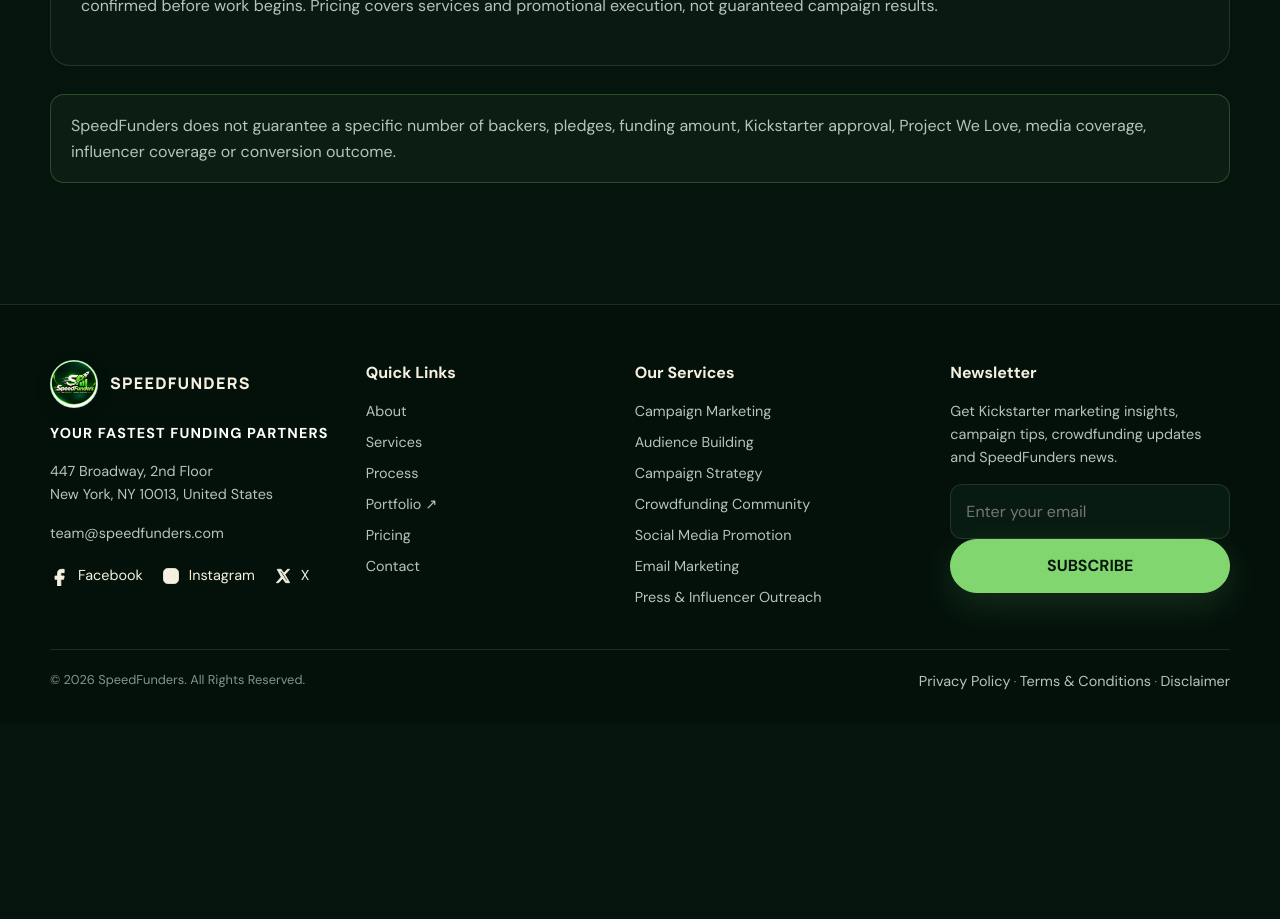
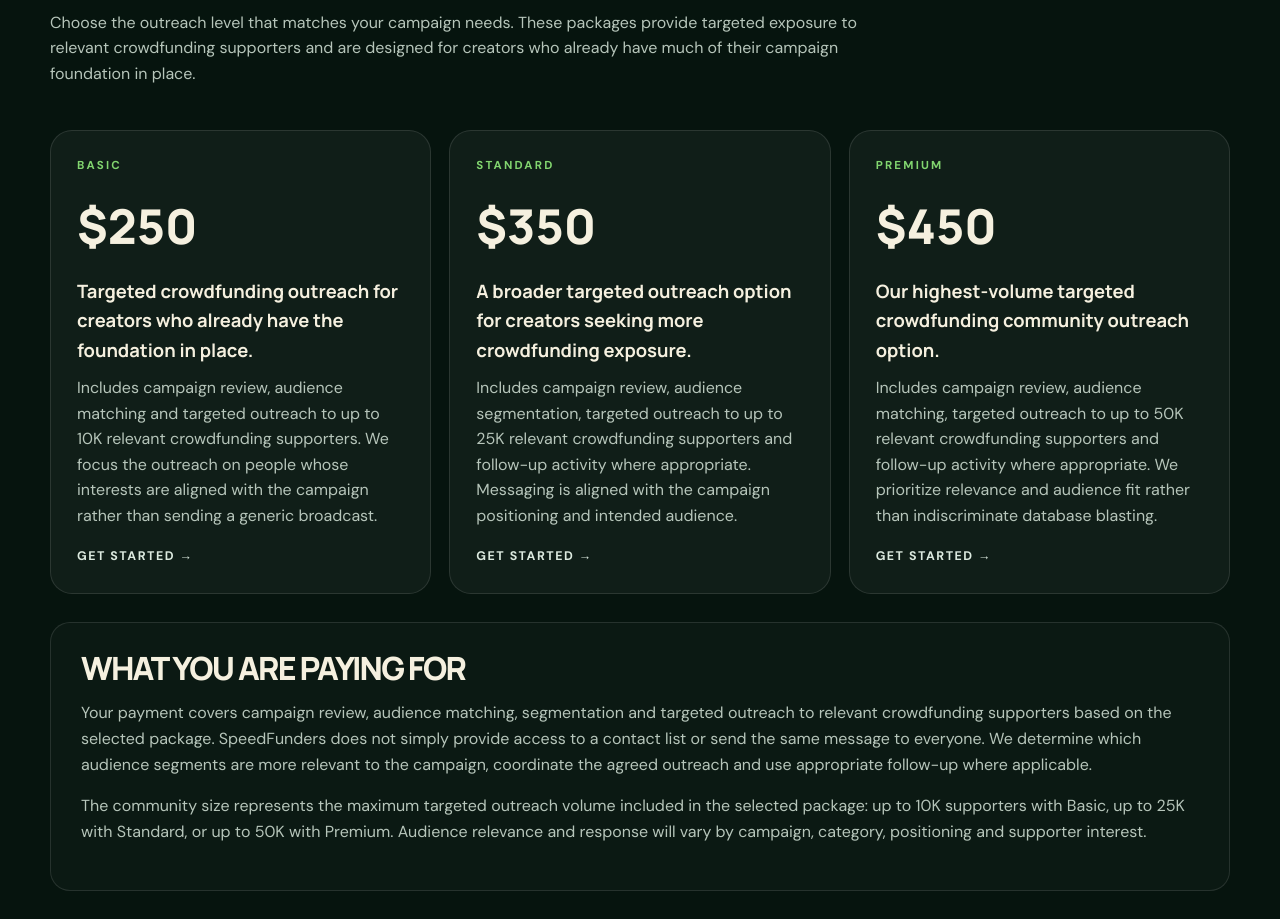
Before and after one commit to richnessofeyeno-hash/speedfunderwebsite, a Next.js app: page /pricing in a window 1280 px wide. Shown: the part 1240-2159 px from the top of the page. Before the commit the page ends 1963 px from the top, so only its background shows below. Built offline with nearby package versions, Linux system fonts and the light colour scheme.

Commit message:
Updated pricing

```diff
--- a/app/pricing/page.tsx
+++ b/app/pricing/page.tsx
@@ -5,11 +5,61 @@
   ['LAUNCH','$800','For creators ready to launch or currently launching.','We handle launch promotion, email marketing, community outreach, social promotion, campaign messaging, promotional coordination, monitoring and agreed launch-period optimization.'],
   ['FULL CAMPAIGN MANAGEMENT','$1,200','Our flagship end-to-end campaign support option.','We combine the agreed preparation and launch workflow into one complete management engagement, covering strategy, campaign optimization, audience building, email marketing, outreach, promotional coordination, monitoring and optimization.'],
 ];
-
+const communityPlans = [
+  [
+    'BASIC',
+    '$250',
+    'Targeted crowdfunding outreach for creators who already have the foundation in place.',
+    'Includes campaign review, audience matching and targeted outreach to up to 10K relevant crowdfunding supporters. We focus the outreach on people whose interests are aligned with the campaign rather than sending a generic broadcast.'
+  ],
+  [
+    'STANDARD',
+    '$350',
+    'A broader targeted outreach option for creators seeking more crowdfunding exposure.',
+    'Includes campaign review, audience segmentation, targeted outreach to up to 25K relevant crowdfunding supporters and follow-up activity where appropriate. Messaging is aligned with the campaign positioning and intended audience.'
+  ],
+  [
+    'PREMIUM',
+    '$450',
+    'Our highest-volume targeted crowdfunding community outreach option.',
+    'Includes campaign review, audience matching, targeted outreach to up to 50K relevant crowdfunding supporters and follow-up activity where appropriate. We prioritize relevance and audience fit rather than indiscriminate database blasting.'
+  ],
+];
 export default function Page(){
   return <Shell eyebrow="Pricing" title="CLEAR PRICING. CLEAR SCOPE.">
     <section className="section"><div className="container">
       <div className="pricing three">{plans.map(([name,price,best,body],i)=><article className={`card price-card ${i===2?'featured':''}`} key={name}><div className="eyebrow">{name}</div><div className="price">{price}</div><h3>{best}</h3><p>{body}</p><a className="text-link" href="/contact">GET STARTED →</a></article>)}</div>
+      <section className="community-pricing-section">
+  <div className="section-head">
+    <div className="eyebrow">Our Backers Community</div>
+    <h2 className="display">TARGETED CROWDFUNDING OUTREACH.</h2>
+    <p className="muted">
+      Choose the outreach level that matches your campaign needs. These packages provide targeted exposure to relevant crowdfunding supporters and are designed for creators who already have much of their campaign foundation in place.
+    </p>
+  </div>
+
+  <div className="pricing three">
+    {communityPlans.map(([name,price,best,body]) => (
+      <article className="card price-card community-price-card" key={name}>
+        <div className="eyebrow">{name}</div>
+        <div className="price">{price}</div>
+        <h3>{best}</h3>
+        <p>{body}</p>
+        <a className="text-link" href="/contact">GET STARTED →</a>
+      </article>
+    ))}
+  </div>
+
+  <div className="pricing-note community-pricing-note">
+    <h3 className="display">WHAT YOU ARE PAYING FOR</h3>
+    <p>
+      Your payment covers campaign review, audience matching, segmentation and targeted outreach to relevant crowdfunding supporters based on the selected package. SpeedFunders does not simply provide access to a contact list or send the same message to everyone. We determine which audience segments are more relevant to the campaign, coordinate the agreed outreach and use appropriate follow-up where applicable.
+    </p>
+    <p>
+      The community size represents the maximum targeted outreach volume included in the selected package: up to 10K supporters with Basic, up to 25K with Standard, or up to 50K with Premium. Audience relevance and response will vary by campaign, category, positioning and supporter interest.
+    </p>
+  </div>
+</section>
       <div className="pricing-note">
         <h3 className="display">WHAT YOU ARE PAYING FOR</h3>
         <p>Every package is based on an agreed scope of marketing work, execution and communication. SpeedFunders handles the activities described in the selected plan while the creator provides timely access to campaign materials, approvals and required accounts or assets. The exact workflow is confirmed before work begins. Pricing covers services and promotional execution, not guaranteed campaign results.</p>
```
